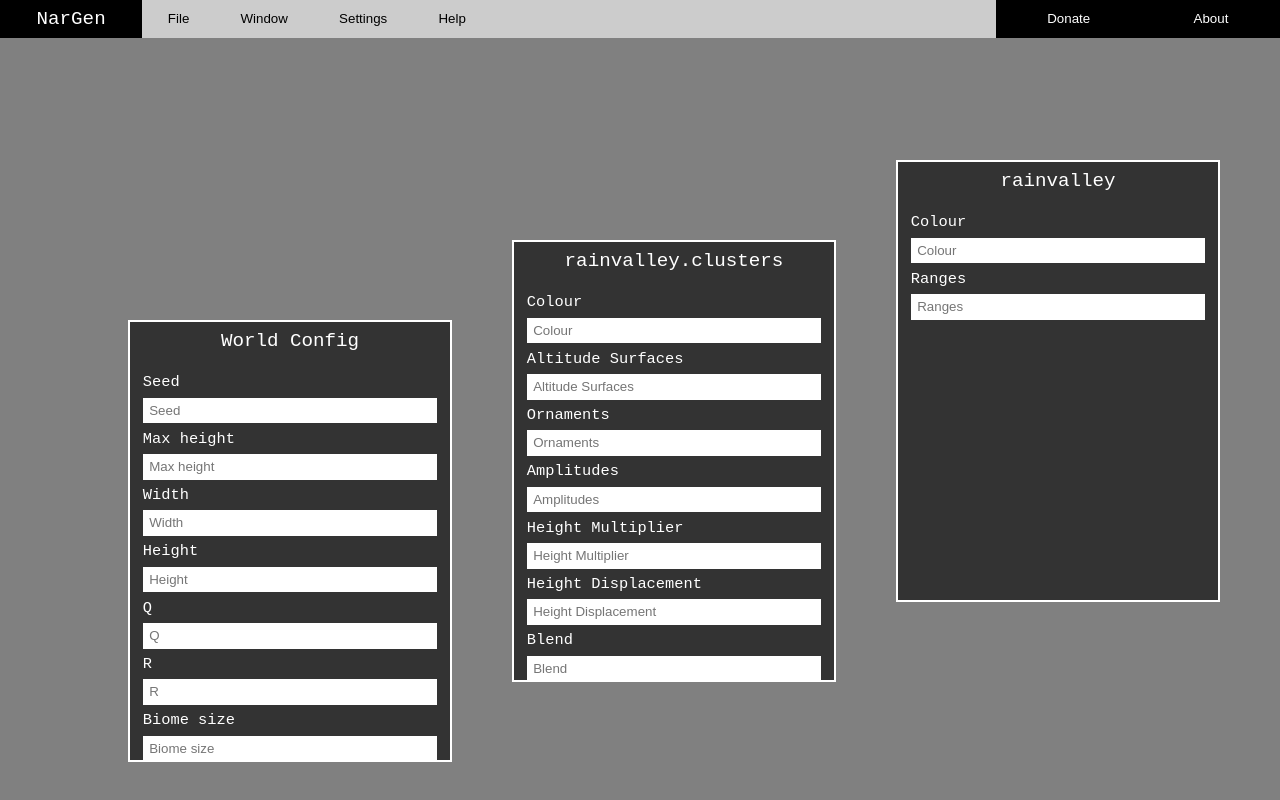
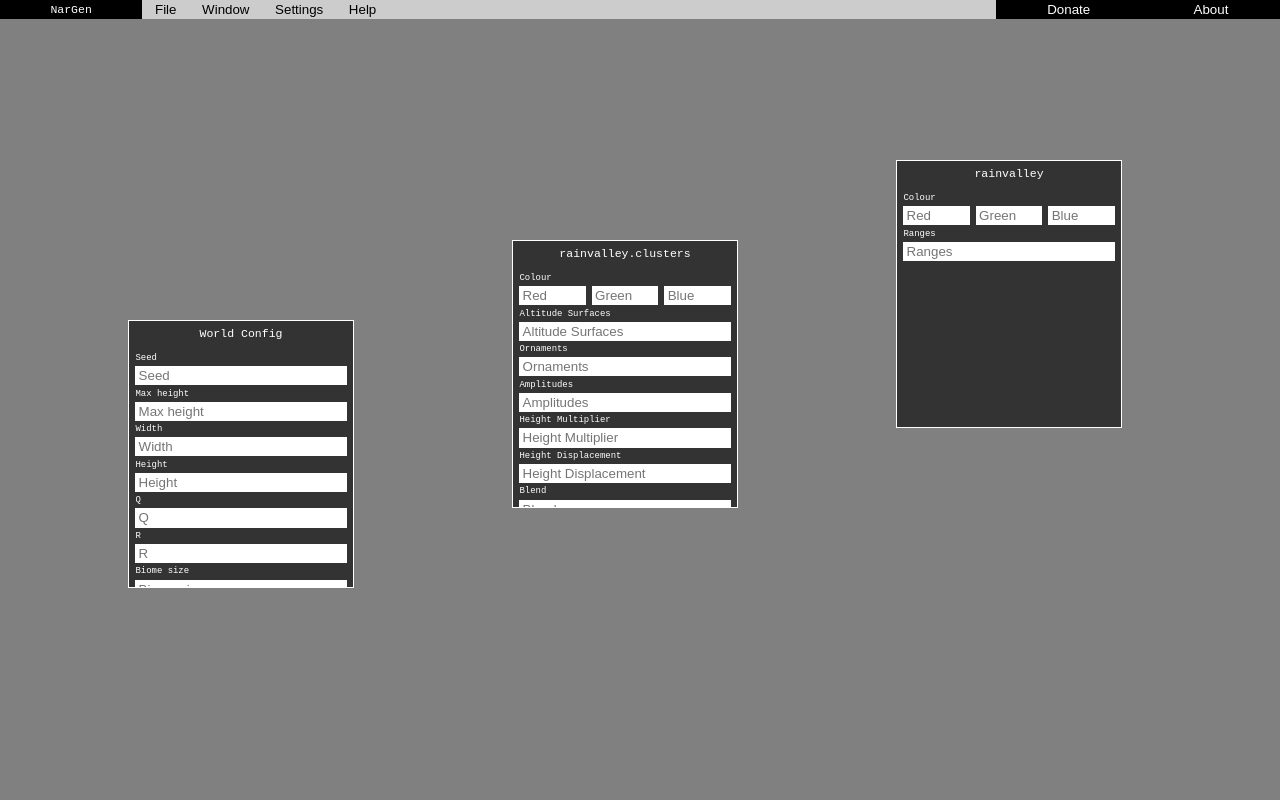
Before and after one commit to JackJMiller/nargen-web, a React (Vite) app: page / in a window 1280 px wide. Built offline with nearby package versions, Linux system fonts and the light colour scheme.

Commit message:
introduce ColourInput component

```diff
--- a/src/components/BiomeWindow.tsx
+++ b/src/components/BiomeWindow.tsx
@@ -1,3 +1,5 @@
+import ColourInput from "./ColourInput";
+import ConfigInput from "./ConfigInput";
 import TextBoxInput from "./TextBoxInput";
 import "../styles/Window.css";
 
@@ -11,8 +13,8 @@ function BiomeWindow(props: Props) {
     return (
         <div className="window-content">
             <div className="window-content-inner">
-                <TextBoxInput name="Colour"/>
-                <TextBoxInput name="Ranges"/>
+                <ColourInput name="Colour"/>
+                <ConfigInput name="Ranges" type="number"/>
             </div>
         </div>
     );
--- /dev/null
+++ b/src/components/ColourInput.tsx
@@ -0,0 +1,21 @@
+import TextBoxInput from "./TextBoxInput";
+
+interface Props {
+    name: string,
+    type: string
+}
+
+function ColourInput(props: Props) {
+    return (
+        <>
+            <h2>{ props.name }</h2>
+            <div className="grid" style={{ display: "grid", gridTemplateColumns: "1fr 1fr 1fr", gridGap: "1rem" }}>
+                <TextBoxInput name="Red" type="number" min={ 0 } max={ 255 }/>
+                <TextBoxInput name="Green" type="number" min={ 0 } max={ 255 }/>
+                <TextBoxInput name="Blue" type="number" min={ 0 } max={ 255 }/>
+            </div>
+        </>
+    );
+}
+
+export default ColourInput;
--- /dev/null
+++ b/src/components/ConfigInput.tsx
@@ -0,0 +1,21 @@
+import TextBoxInput from "./TextBoxInput";
+import "../styles/TextBoxInput.css";
+
+interface Props {
+    name: string,
+    type: string
+}
+
+function ConfigInput(props: Props) {
+    return (
+        <>
+            <h2>{ props.name }</h2>
+            <TextBoxInput
+                type={ props.type }
+                name={ props.name }
+            />
+        </>
+    );
+}
+
+export default ConfigInput;
--- a/src/components/SubBiomeWindow.tsx
+++ b/src/components/SubBiomeWindow.tsx
@@ -1,4 +1,5 @@
-import TextBoxInput from "./TextBoxInput";
+import ColourInput from "./ColourInput";
+import ConfigInput from "./ConfigInput";
 import "../styles/Window.css";
 
 interface Props {
@@ -10,13 +11,13 @@ function SubBiomeWindow(props: Props) {
     return (
         <div className="window-content">
             <div className="window-content-inner">
-                <TextBoxInput name="Colour"/>
-                <TextBoxInput name="Altitude Surfaces"/>
-                <TextBoxInput name="Ornaments"/>
-                <TextBoxInput name="Amplitudes"/>
-                <TextBoxInput name="Height Multiplier"/>
-                <TextBoxInput name="Height Displacement"/>
-                <TextBoxInput name="Blend"/>
+                <ColourInput name="Colour"/>
+                <ConfigInput name="Altitude Surfaces" type="number"/>
+                <ConfigInput name="Ornaments" type="number"/>
+                <ConfigInput name="Amplitudes" type="number"/>
+                <ConfigInput name="Height Multiplier" type="number"/>
+                <ConfigInput name="Height Displacement" type="number"/>
+                <ConfigInput name="Blend" type="number"/>
             </div>
         </div>
     );
--- a/src/components/TextBoxInput.tsx
+++ b/src/components/TextBoxInput.tsx
@@ -1,18 +1,19 @@
 import "../styles/TextBoxInput.css";
 
 interface Props {
-    name: string
+    name: string,
+    type: string
 }
 
-function TextBoxInput(props: Props) {
+function TextBoxInput({ name, type, ...props }: Props) {
     return (
         <>
-            <h2>{props.name}</h2>
             <input
                 className="text-box-input"
-                type="text"
-                placeholder={props.name}
-                onChange={({ target: { value } }) => console.log(value)}
+                type={ type }
+                placeholder={ name }
+                { ...props }
+                onChange={ ({ target: { value } }) => console.log(value) }
             />
         </>
     );
--- a/src/components/WorldWindow.tsx
+++ b/src/components/WorldWindow.tsx
@@ -1,4 +1,4 @@
-import TextBoxInput from "./TextBoxInput";
+import ConfigInput from "./ConfigInput";
 import "../styles/Window.css";
 
 interface Props {
@@ -10,14 +10,14 @@ function WorldWindow(props: Props) {
     return (
         <div className="window-content">
             <div className="window-content-inner">
-                <TextBoxInput name="Seed"/>
-                <TextBoxInput name="Max height"/>
-                <TextBoxInput name="Width"/>
-                <TextBoxInput name="Height"/>
-                <TextBoxInput name="Q"/>
-                <TextBoxInput name="R"/>
-                <TextBoxInput name="Biome size"/>
-                <TextBoxInput name="Biomes"/>
+                <ConfigInput name="Seed" type="number"/>
+                <ConfigInput name="Max height" type="number"/>
+                <ConfigInput name="Width" type="number"/>
+                <ConfigInput name="Height" type="number"/>
+                <ConfigInput name="Q" type="number"/>
+                <ConfigInput name="R" type="number"/>
+                <ConfigInput name="Biome size" type="number"/>
+                <ConfigInput name="Biomes" type="number"/>
             </div>
         </div>
     );
--- a/src/index.css
+++ b/src/index.css
@@ -1,5 +1,5 @@
 :root {
-    font-size: 1vw;
+    font-size: 0.5vw;
     color: white;
     font-family: monospace;
     --colour-black-transparent: rgba(0, 0, 0, 0.6);
@@ -18,11 +18,11 @@ body {
 }
 
 h1 {
-    font-size: 1.5rem;
+    font-size: 1.8rem;
 }
 
 h2 {
-    font-size: 1.2rem;
+    font-size: 1.4rem;
 }
 
 h3 {
--- a/src/styles/TextBoxInput.css
+++ b/src/styles/TextBoxInput.css
@@ -2,7 +2,7 @@
     color: black;
     width: 100%;
     border: none;
-    line-height: 2rem;
+    line-height: 3rem;
     text-indent: 0.5rem;
     margin: 0.5rem 0;
 }
--- a/src/styles/Window.css
+++ b/src/styles/Window.css
@@ -1,20 +1,20 @@
 .window {
     position: fixed;
     background: var(--colour-black-transparent);
-    width: 25vw;
+    width: 35rem;
     border: 0.2rem solid white;
     top: 30vh;
     left: 50vw;
 }
 
 .window-header {
-    height: 3rem;
-    line-height: 3rem;
+    height: 4rem;
+    line-height: 4rem;
     text-align: center;
 }
 
 .window-content {
-    height: 50vh;
+    height: 30vh;
     overflow-y: scroll;
 }
 
```
